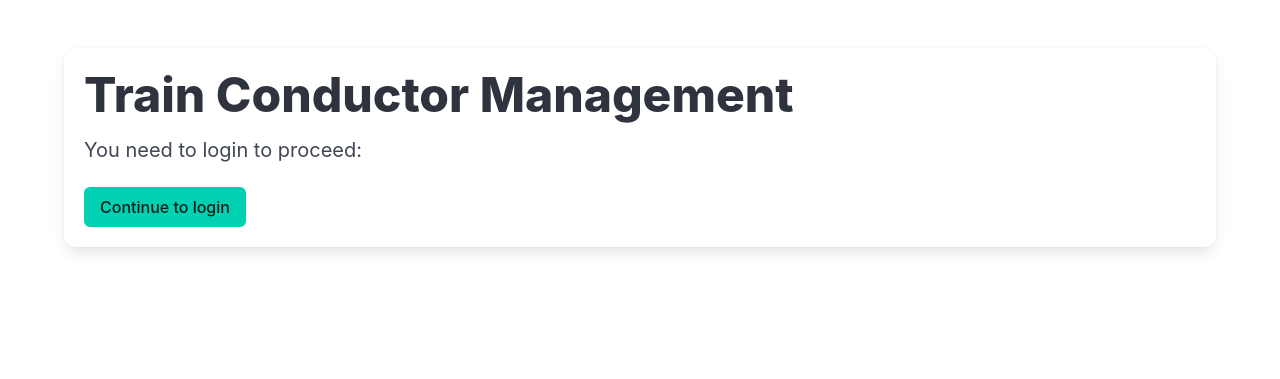
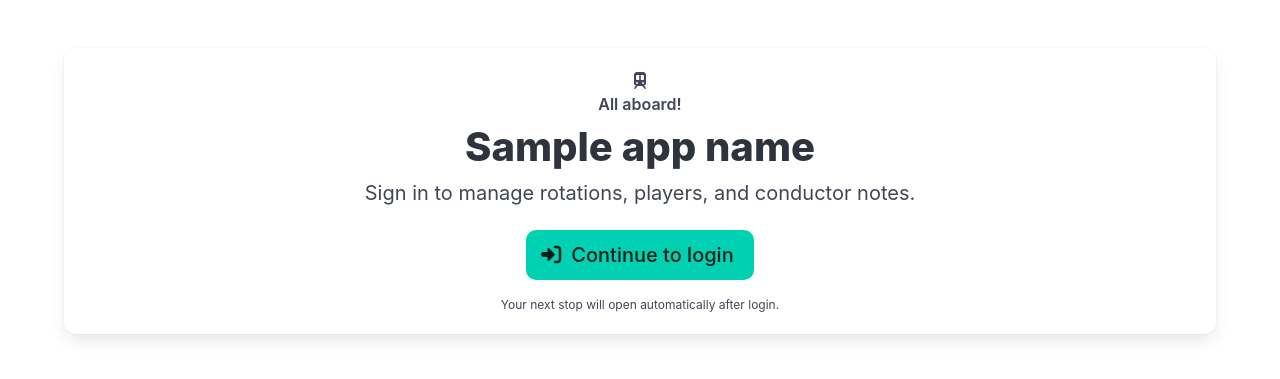
Before and after one commit to 271u/alliance-management, a Django app: template templates/login_start.html in a window 1280 px wide. Shown: the top 379 px of the page. Run offline with Django 5.2, Linux system fonts and the light colour scheme; the template is opened without the code that fills it: most values are stand-ins (such as "Sample title", 1, 10 or a date in 2020).

Commit message:
feat: Add app branding functionality and update templates to use dynamic app name

```diff
--- a/config/settings.py
+++ b/config/settings.py
@@ -2,13 +2,14 @@ from pathlib import Path
 
 import sentry_sdk
 import logging
+from helpers.env import env_bool, env_str, env_list
 
-from helpers.env import env_bool, env_list
 from config.database import build_database_config
 import os
 
 
 BASE_DIR = Path(__file__).resolve().parent.parent
+APP_NAME = env_str("APP_NAME", "Alliance Management")
 
 SECRET_KEY = os.getenv("DJANGO_SECRET_KEY", "dev-only-secret-key")
 DEBUG = env_bool("DJANGO_DEBUG", False)
@@ -107,6 +108,7 @@ TEMPLATES = [
                 "django.contrib.auth.context_processors.auth",
                 "django.contrib.messages.context_processors.messages",
                 "core.context_processors.player_sync_status", # Player Sync Status
+                "core.context_processors.app_branding",
             ],
         },
     },
--- a/config/urls.py
+++ b/config/urls.py
@@ -1,3 +1,4 @@
+from django.conf import settings
 from django.contrib import admin
 from django.urls import path, include
 
@@ -15,6 +16,11 @@ from core.views.api_rotation_add import api_rotation_add
 from core.views.api_rotation_update import api_rotation_update
 from core.views.api_rotation_delete import api_rotation_delete
 from core.views.audit_logs import audit_log_list
+
+admin.site.site_header = settings.APP_NAME
+admin.site.site_title = f"{settings.APP_NAME} admin"
+admin.site.index_title = settings.APP_NAME
+
 
 urlpatterns = [
     path("admin/", admin.site.urls),
--- a/templates/audit_logs.html
+++ b/templates/audit_logs.html
@@ -1,7 +1,7 @@
 {% extends "base.html" %}
 {% load audit_tags %}
 
-{% block title %}Audit Logs | Train Conductors{% endblock %}
+{% block title %}Audit Logs | {{ app_name }}{% endblock %}
 
 {% block content %}
 <section class="section p-0">
@@ -10,7 +10,7 @@
       <div class="level-left">
         <div>
           <h1 class="title is-4 mb-1">Audit Logs</h1>
-          <p class="subtitle is-6 has-text-grey">Chronological overview of relevant changes in Train Conductors.</p>
+          <p class="subtitle is-6 has-text-grey">Chronological overview of relevant changes in {{ app_name }}.</p>
         </div>
       </div>
     </div>
--- a/templates/base.html
+++ b/templates/base.html
@@ -6,7 +6,7 @@
 <head>
     <meta charset="utf-8">
     <meta name="viewport" content="width=device-width, initial-scale=1">
-    <title>{% block title %}Train Conductors{% endblock %}</title>
+    <title>{% block title %}{{ app_name }}{% endblock %}</title>
 
     <link rel="stylesheet" href="{% static 'core/vendor/fontawesome-7.2.0/css/fontawesome.min.css' %}">
     <link rel="stylesheet" href="{% static 'core/vendor/fontawesome-7.2.0/css/brands.min.css' %}">
@@ -16,11 +16,12 @@
 </head>
 
 <body>
+    {% if user.is_authenticated %}
     <header>
         <nav class="navbar is-dark" role="navigation" aria-label="main navigation">
             <div class="navbar-brand">
                 <a class="navbar-item has-text-weight-semibold" href="{% url 'home' %}">
-                    Train Conductors
+                    {{ app_name }}
                 </a>
 
                 <a role="button" class="navbar-burger" aria-label="menu" aria-expanded="false"
@@ -86,7 +87,7 @@
                     </div>
                     {% endif %}
 
-                    {% if user.is_authenticated %}
+
                     <div class="navbar-item">
                         <span class="has-text-grey-light">
                             Logged in as <strong class="has-text-white">{{ user }}</strong>
@@ -101,11 +102,11 @@
                             </button>
                         </form>
                     </div>
-                    {% endif %}
                 </div>
             </div>
         </nav>
     </header>
+    {% endif %}
 
     <main class="section">
         <div class="container">
--- a/templates/comment_delete.html
+++ b/templates/comment_delete.html
@@ -1,6 +1,6 @@
 {% extends "base.html" %}
 
-{% block title %}Delete Comment | Train Conductors{% endblock %}
+{% block title %}Delete Comment | {{ app_name }}{% endblock %}
 
 {% load static %}
 
--- a/templates/home.html
+++ b/templates/home.html
@@ -1,6 +1,6 @@
 {% extends "base.html" %}
 
-{% block title %}Alliance Overview | Train Conductors{% endblock %}
+{% block title %}Alliance Overview | {{ app_name }}{% endblock %}
 
 {% load alliance_status_tags %}
 
--- a/templates/login_start.html
+++ b/templates/login_start.html
@@ -1,35 +1,41 @@
-<!doctype html>
-<html lang="en">
-<head>
-  <meta charset="utf-8">
-  <meta name="viewport" content="width=device-width, initial-scale=1">
-  <title>Login required</title>
+{% extends "base.html" %}
 
-  <link
-    rel="stylesheet"
-    href="https://cdn.jsdelivr.net/npm/bulma@1.0.4/css/bulma.min.css"
-  >
-</head>
-<body>
-  <section class="section">
-    <div class="container">
-      <div class="box">
-        <h1 class="title is-1 mb-4">Train Conductor Management</h1>
+{% block title %}Login | {{ app_name }}{% endblock %}
 
-        <p class="subtitle is-5">
-          You need to login to proceed:
+{% block content %}
+<div class="login-start-page">
+  <div class="login-start-card box has-text-centered">
+    <div class="login-start-icon" aria-hidden="true">
+      <i class="fa-solid fa-train-subway"></i>
+    </div>
+
+    <p class="login-start-kicker has-text-weight-semibold mb-2">
+      All aboard!
+    </p>
+
+    <h1 class="title is-2 mb-3">
+      {{ app_name }}
+    </h1>
+
+    <p class="subtitle is-5 mb-5">
+      Sign in to manage rotations, players, and conductor notes.
     </p>
 
     <form id="oidc-login-form" method="post" action="{{ oidc_login_url }}">
       {% csrf_token %}
       <input type="hidden" name="next" value="{{ next_url }}">
 
-          <button class="button is-primary" type="submit">
-            Continue to login
+      <button class="button is-primary is-medium login-start-button" type="submit">
+        <span class="icon">
+          <i class="fa-solid fa-right-to-bracket"></i>
+        </span>
+        <span>Continue to login</span>
       </button>
     </form>
+
+    <p class="help mt-4">
+      Your next stop will open automatically after login.
+    </p>
   </div>
 </div>
-  </section>
-</body>
-</html>
+{% endblock %}
--- a/templates/member_overview.html
+++ b/templates/member_overview.html
@@ -1,6 +1,6 @@
 {% extends "base.html" %}
 
-{% block title %}Member Overview | Train Conductors{% endblock %}
+{% block title %}Member Overview | {{ app_name }}{% endblock %}
 
 {% load static %}
 {% load alliance_status_tags %}
--- a/templates/non_member_overview.html
+++ b/templates/non_member_overview.html
@@ -1,6 +1,6 @@
 {% extends "base.html" %}
 
-{% block title %}Non-Member Overview | Train Conductors{% endblock %}
+{% block title %}Non-Member Overview | {{ app_name }}{% endblock %}
 
 {% load static %}
 
--- a/templates/player_detail.html
+++ b/templates/player_detail.html
@@ -1,6 +1,6 @@
 {% extends "base.html" %}
 
-{% block title %}Player Details | Train Conductors{% endblock %}
+{% block title %}Player Details | {{ app_name }}{% endblock %}
 
 {% load static %}
 {% load alliance_status_tags %}
--- a/templates/player_search.html
+++ b/templates/player_search.html
@@ -1,6 +1,6 @@
 {% extends "base.html" %}
 
-{% block title %}Player List | Train Conductors{% endblock %}
+{% block title %}Player List | {{ app_name }}{% endblock %}
 
 {% load static %}
 {% load alliance_status_tags %}
--- a/templates/rotation.html
+++ b/templates/rotation.html
@@ -1,6 +1,6 @@
 {% extends "base.html" %}
 
-{% block title %}R4/R5 Rotation | Train Conductors{% endblock %}
+{% block title %}R4/R5 Rotation | {{ app_name }}{% endblock %}
 
 {% load static %}
 {% load alliance_status_tags %}
```
Also changed, not shown: core/context_processors.py (+8 -0 lines), helpers/env.py (+8 -0 lines), core/templatetags/audit_tags.py (renamed from core/templatetags/audit_json.py). Lines whose indentation alone changed are shown as unchanged.
